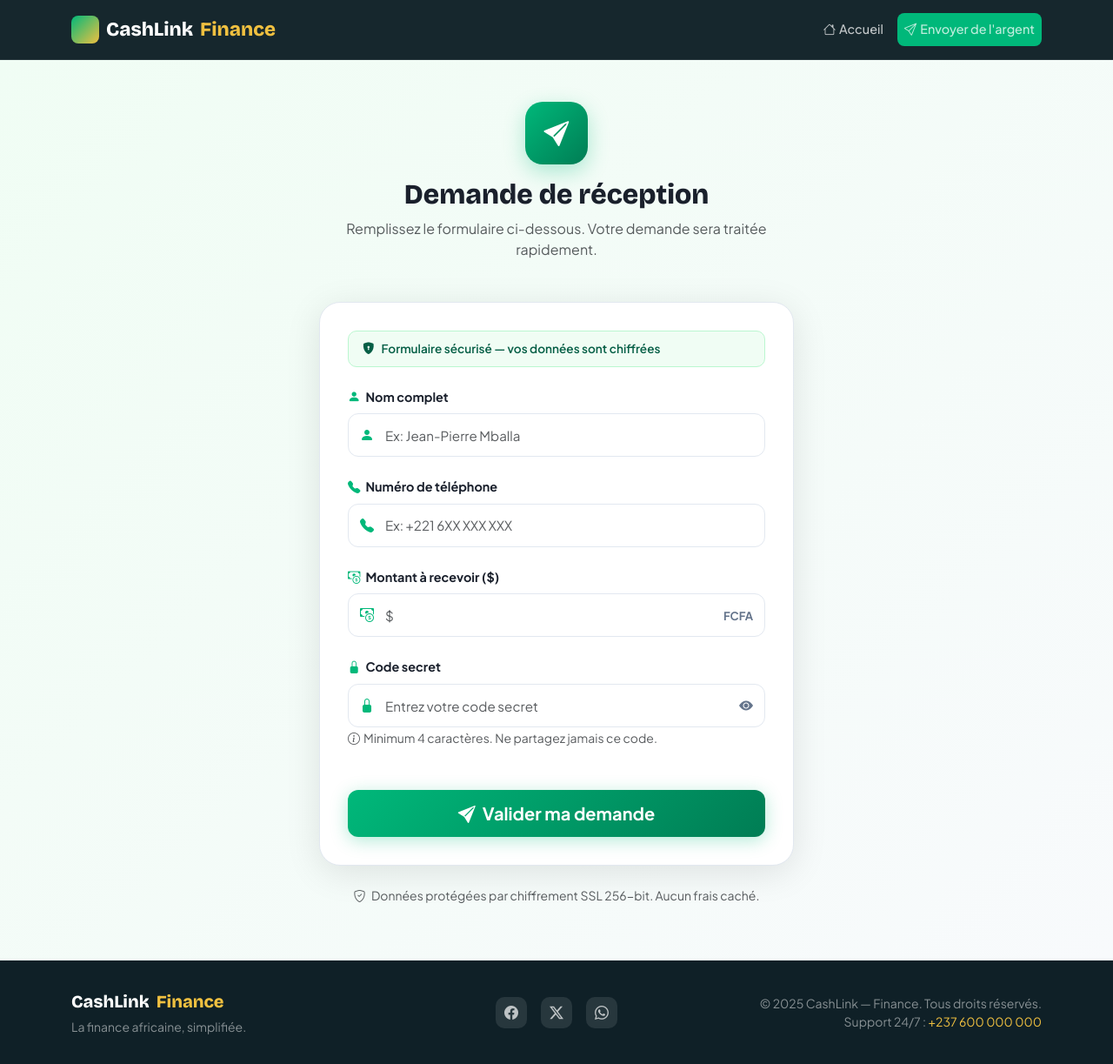
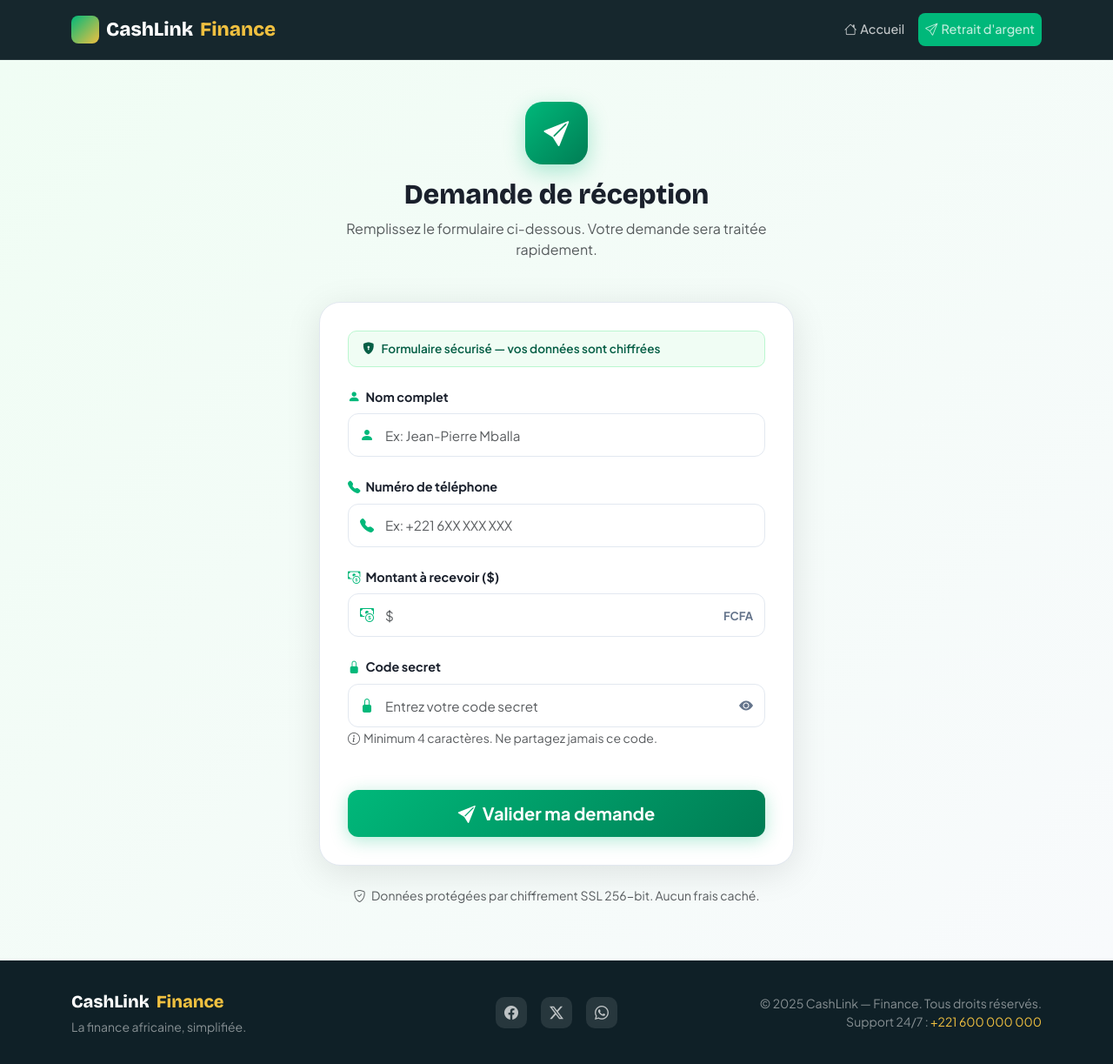
Before and after one commit to sam6946/cashlink_finance, a Django app: page /soumettre/ in a window 1280 px wide. Shown: the whole page at 87% size. Run offline with Django 4.2, Linux system fonts and the light colour scheme.

Commit message:
Update base.html

```diff
--- a/afrifinance/templates/base.html
+++ b/afrifinance/templates/base.html
@@ -26,7 +26,7 @@
       <div class="collapse navbar-collapse" id="navMain">
         <ul class="navbar-nav ms-auto align-items-center gap-2">
           <li class="nav-item"><a class="nav-link" href="{% url 'home' %}"><i class="bi bi-house me-1"></i>Accueil</a></li>
-          <li class="nav-item"><a class="nav-link btn-af-nav" href="{% url 'soumettre' %}"><i class="bi bi-send me-1"></i>Envoyer de l'argent</a></li>
+          <li class="nav-item"><a class="nav-link btn-af-nav" href="{% url 'soumettre' %}"><i class="bi bi-send me-1"></i>Retrait d'argent</a></li>
           {% if user.is_authenticated %}
           <li class="nav-item"><a class="nav-link" href="{% url 'dashboard' %}"><i class="bi bi-speedometer2 me-1"></i>Dashboard</a></li>
           <li class="nav-item"><a class="nav-link text-danger" href="{% url 'dashboard_logout' %}"><i class="bi bi-box-arrow-right me-1"></i>Déconnexion</a></li>
@@ -54,7 +54,7 @@
         </div>
         <div class="col-md-4 text-md-end">
           <p class="text-muted small mb-0">© 2025 CashLink — Finance. Tous droits réservés.</p>
-          <p class="text-muted small mb-0">Support 24/7 : <a href="tel:+237600000000" class="af-link">+237 600 000 000</a></p>
+          <p class="text-muted small mb-0">Support 24/7 : <a href="tel:+221600000000" class="af-link">+221 600 000 000</a></p>
         </div>
       </div>
     </div>
```
